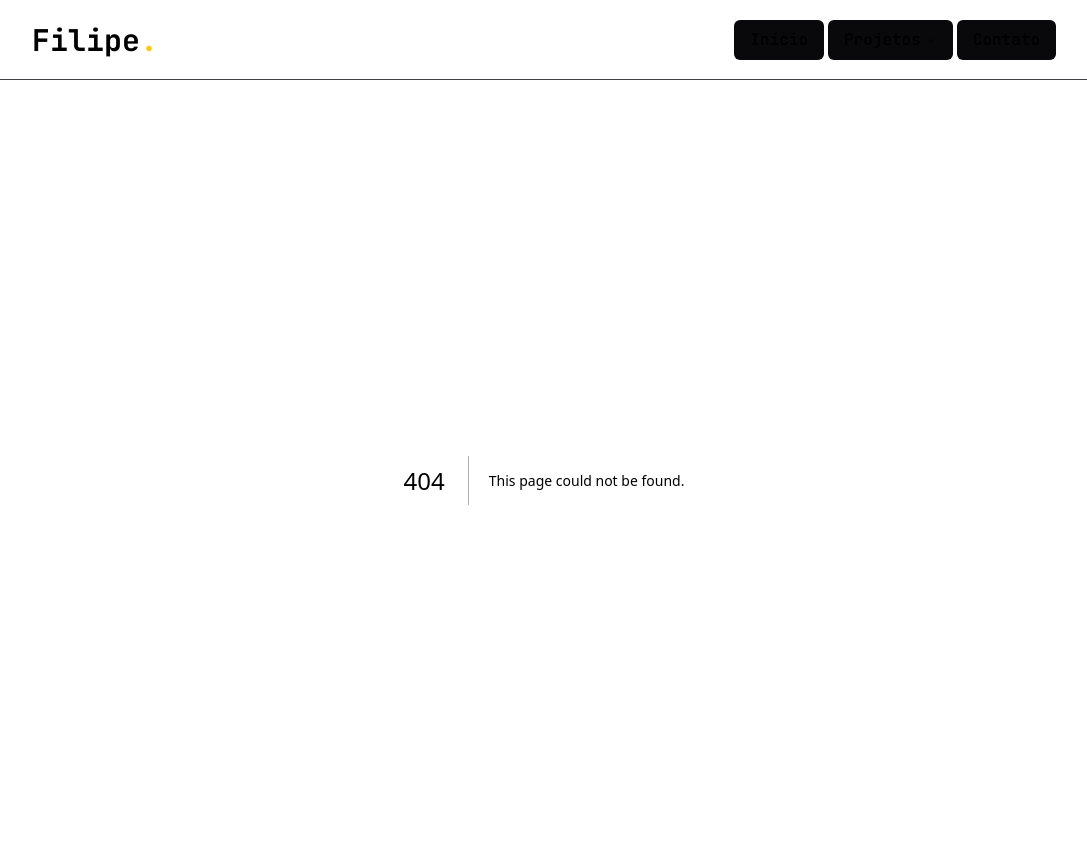
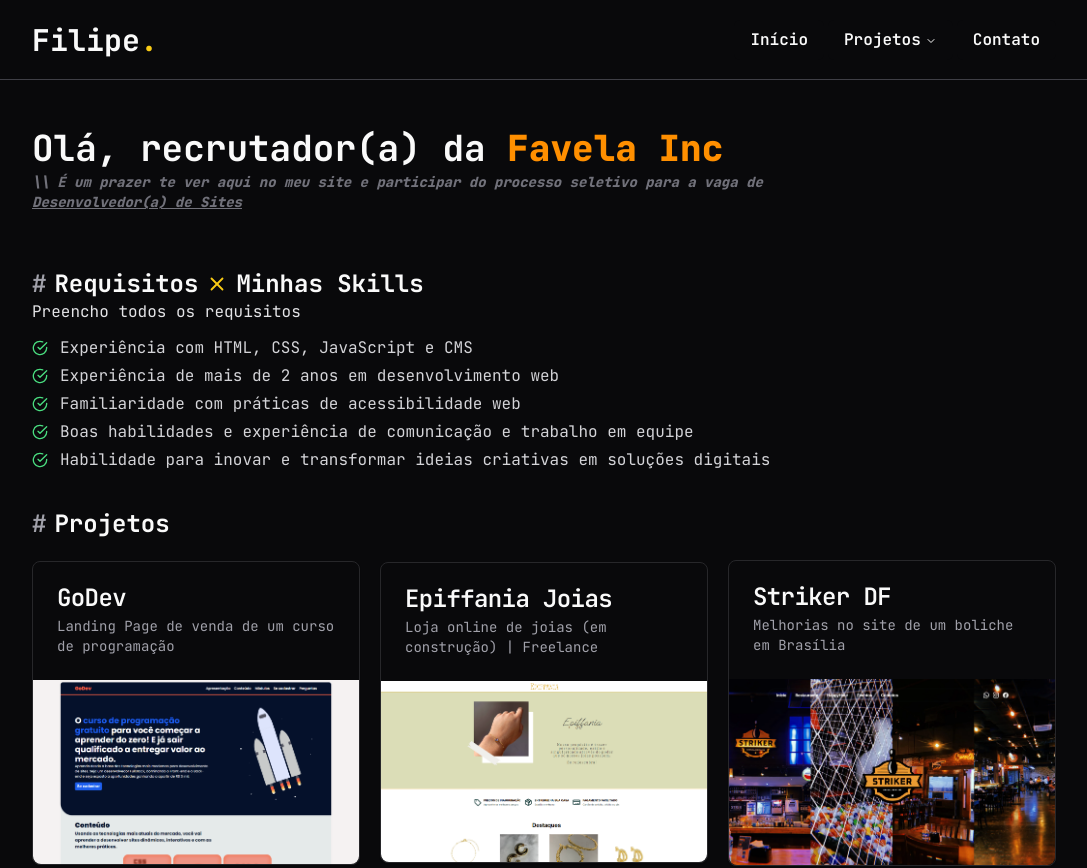
Before and after one commit to filiperv7/filiperv7.com, a Next.js app: page /applications/desenvolvedor-de-sites-Favela-Inc in a window 1280 px wide. Before the commit this address had no page. Shown: the top 868 px of the page, without its empty margins (96-1183 px from the left). Built offline with nearby package versions, Linux system fonts and the light colour scheme.

Commit message:
add new page application

```diff
--- /dev/null
+++ b/src/app/applications/desenvolvedor-de-sites-Favela-Inc/page.tsx
@@ -0,0 +1,47 @@
+import { Skeleton } from '@/components/applications/skeleton'
+import { CheckCircle } from 'lucide-react'
+
+export default function DesenvolvedorDeSitesFavelaInc() {
+  return (
+    <Skeleton
+      article="a"
+      companyName="Favela Inc"
+      companyColor="text-[#FF8F00]"
+      opportunityName="Desenvolvedor(a) de Sites"
+    >
+      <p className="pb-4 text-zinc-200">Preencho todos os requisitos</p>
+
+      <ul className="flex flex-col gap-3 max-sm:gap-2 text-zinc-300 max-sm:text-sm leading-4">
+        <li className="flex items-center gap-3">
+          <CheckCircle className="size-4 text-green-400" />
+          <p className="flex-1">Experiência com HTML, CSS, JavaScript e CMS</p>
+        </li>
+        <li className="flex items-center gap-3">
+          <CheckCircle className="size-4 text-green-400" />
+          <p className="flex-1">
+            Experiência de mais de 2 anos em desenvolvimento web
+          </p>
+        </li>
+        <li className="flex items-center gap-3">
+          <CheckCircle className="size-4 text-green-400" />
+          <p className="flex-1">
+            Familiaridade com práticas de acessibilidade web
+          </p>
+        </li>
+        <li className="flex items-center gap-3">
+          <CheckCircle className="size-4 text-green-400" />
+          <p className="flex-1">
+            Boas habilidades e experiência de comunicação e trabalho em equipe
+          </p>
+        </li>
+        <li className="flex items-center gap-3">
+          <CheckCircle className="size-4 text-green-400" />
+          <p className="flex-1">
+            Habilidade para inovar e transformar ideias criativas em soluções
+            digitais
+          </p>
+        </li>
+      </ul>
+    </Skeleton>
+  )
+}
```
